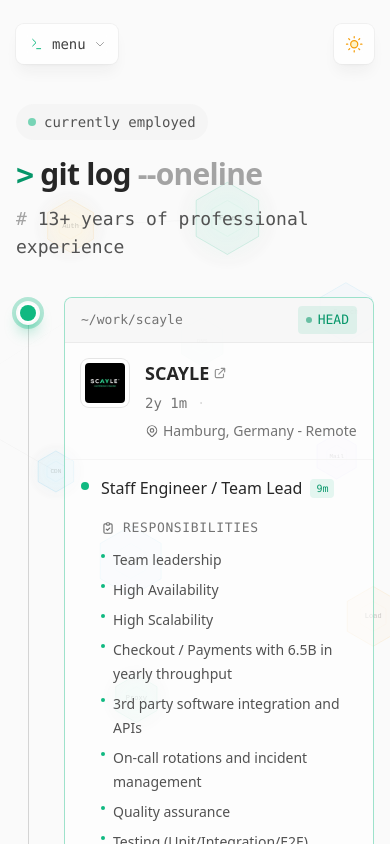
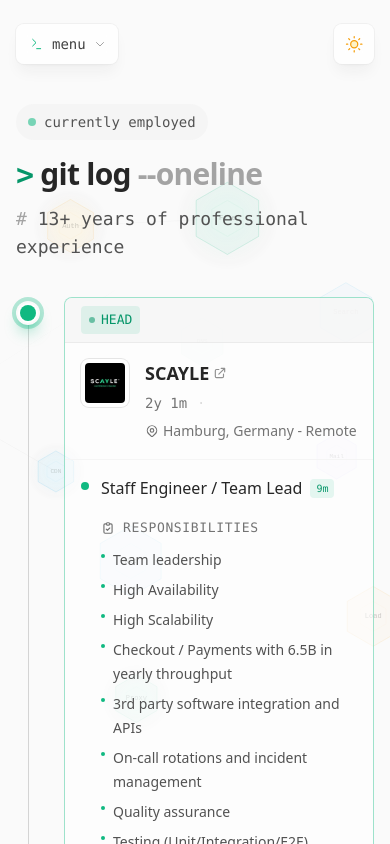
Before and after one commit to wukis/cv-next, a Next.js app: page /experience in a window 390 px wide. Shown: the top 844 px of the page. Built offline with nearby package versions, Linux system fonts and the light colour scheme.

Commit message:
small fixes

```diff
--- a/src/components/ExperienceClientPage.tsx
+++ b/src/components/ExperienceClientPage.tsx
@@ -270,12 +270,10 @@ function Education({ education, isLast }: { education: EducationInterface; isLas
                 <div className={`rounded-lg border bg-white/50 dark:bg-neutral-900/50 overflow-hidden transition-all duration-300 ${colors.border} group-hover:shadow-lg`}>
                     {/* Terminal header - matching work experience */}
                     <div className="flex items-center justify-between gap-2 px-4 py-2 bg-neutral-100/80 dark:bg-neutral-800/80 border-b border-neutral-200/60 dark:border-neutral-700/50">
-                        <div className="flex items-center gap-2">
-                            <span className="text-xs font-mono text-neutral-500 dark:text-neutral-400 truncate">
-                                ~/education/{education.studyType.toLowerCase().replace(/\s+/g, '-')}
-                            </span>
-                        </div>
-                        <div className={`flex items-center gap-1.5 px-2 py-0.5 rounded text-xs font-mono ${colors.text} ${colors.bg}`}>
+                        <span className="hidden sm:block text-xs font-mono text-neutral-500 dark:text-neutral-400 truncate">
+                            ~/education/{education.studyType.toLowerCase().replace(/\s+/g, '-')}
+                        </span>
+                        <div className={`flex items-center gap-1.5 px-2 py-0.5 rounded text-xs font-mono whitespace-nowrap ${colors.text} ${colors.bg}`}>
                             <svg className="w-3 h-3" fill="none" viewBox="0 0 24 24" stroke="currentColor">
                                 <path strokeLinecap="round" strokeLinejoin="round" strokeWidth={2} d="M12 14l9-5-9-5-9 5 9 5z" />
                                 <path strokeLinecap="round" strokeLinejoin="round" strokeWidth={2} d="M12 14l6.16-3.422a12.083 12.083 0 01.665 6.479A11.952 11.952 0 0012 20.055a11.952 11.952 0 00-6.824-2.998 12.078 12.078 0 01.665-6.479L12 14z" />
@@ -299,7 +297,7 @@ function Education({ education, isLast }: { education: EducationInterface; isLas
                                     {education.institution}
                                 </h3>
                                 <div className="mt-1 flex flex-wrap items-center gap-x-3 gap-y-1 text-sm text-neutral-500 dark:text-neutral-400">
-                                    <span className="font-mono">{formatDuration(duration)}</span>
+                                    <span className="font-mono">{duration.years}y</span>
                                     <span className="text-neutral-300 dark:text-neutral-600">·</span>
                                     <span className="flex items-center gap-1">
                                         <svg className="w-3.5 h-3.5" fill="none" viewBox="0 0 24 24" stroke="currentColor">
@@ -388,12 +386,10 @@ function Work({ groupedWorkExperiences }: { groupedWorkExperiences: Record<strin
                             <div className={`rounded-lg border bg-white/50 dark:bg-neutral-900/50 overflow-hidden transition-all duration-300 ${colors.border} group-hover:shadow-lg`}>
                                 {/* Terminal header */}
                                 <div className="flex items-center justify-between gap-2 px-4 py-2 bg-neutral-100/80 dark:bg-neutral-800/80 border-b border-neutral-200/60 dark:border-neutral-700/50">
-                                    <div className="flex items-center gap-2">
-                                        <span className="text-xs font-mono text-neutral-500 dark:text-neutral-400 truncate">
-                                            ~/work/{companyData.company.toLowerCase().replace(/\s+/g, '-').replace(/[^a-z0-9-]/g, '')}
-                                        </span>
-                                    </div>
-                                    <div className={`flex items-center gap-1.5 px-2 py-0.5 rounded text-xs font-mono ${colors.text} ${colors.bg}`}>
+                                    <span className="hidden sm:block text-xs font-mono text-neutral-500 dark:text-neutral-400 truncate">
+                                        ~/work/{companyData.company.toLowerCase().replace(/\s+/g, '-').replace(/[^a-z0-9-]/g, '')}
+                                    </span>
+                                    <div className={`flex items-center gap-1.5 px-2 py-0.5 rounded text-xs font-mono whitespace-nowrap ${colors.text} ${colors.bg}`}>
                                         {isFirst ? (
                                             <>
                                                 <span className="w-1.5 h-1.5 rounded-full bg-current animate-pulse" />
```
